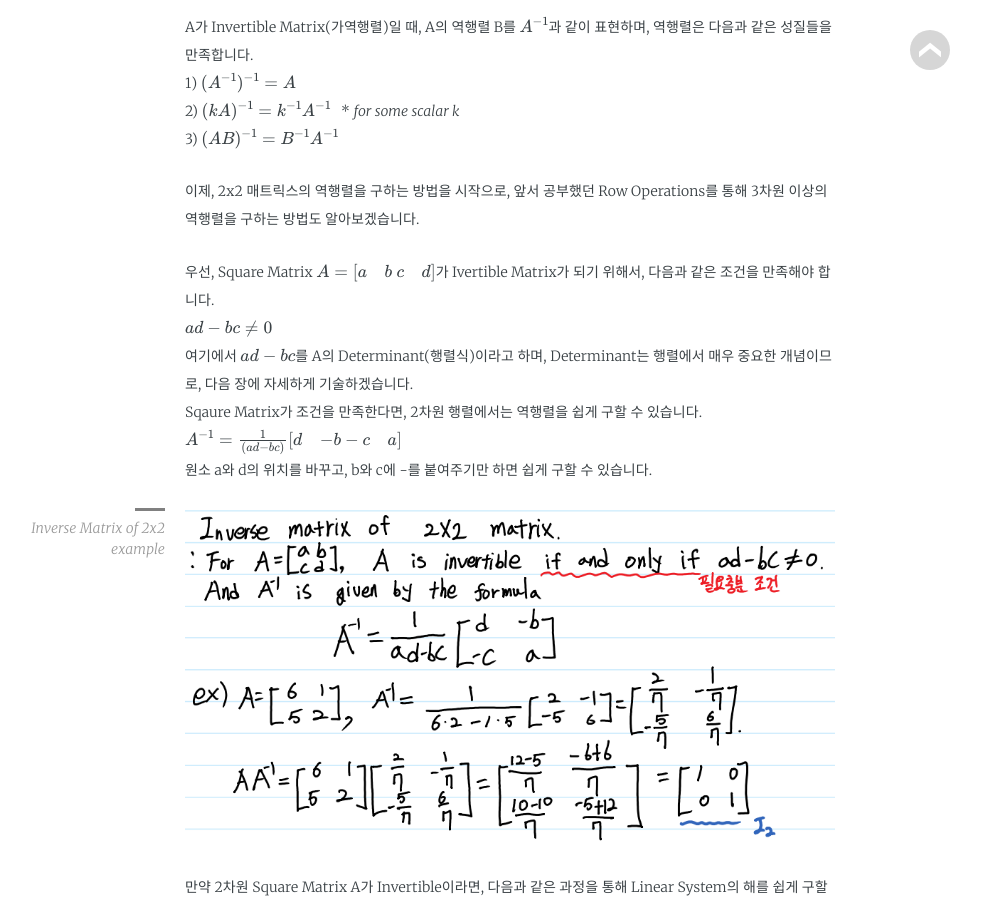
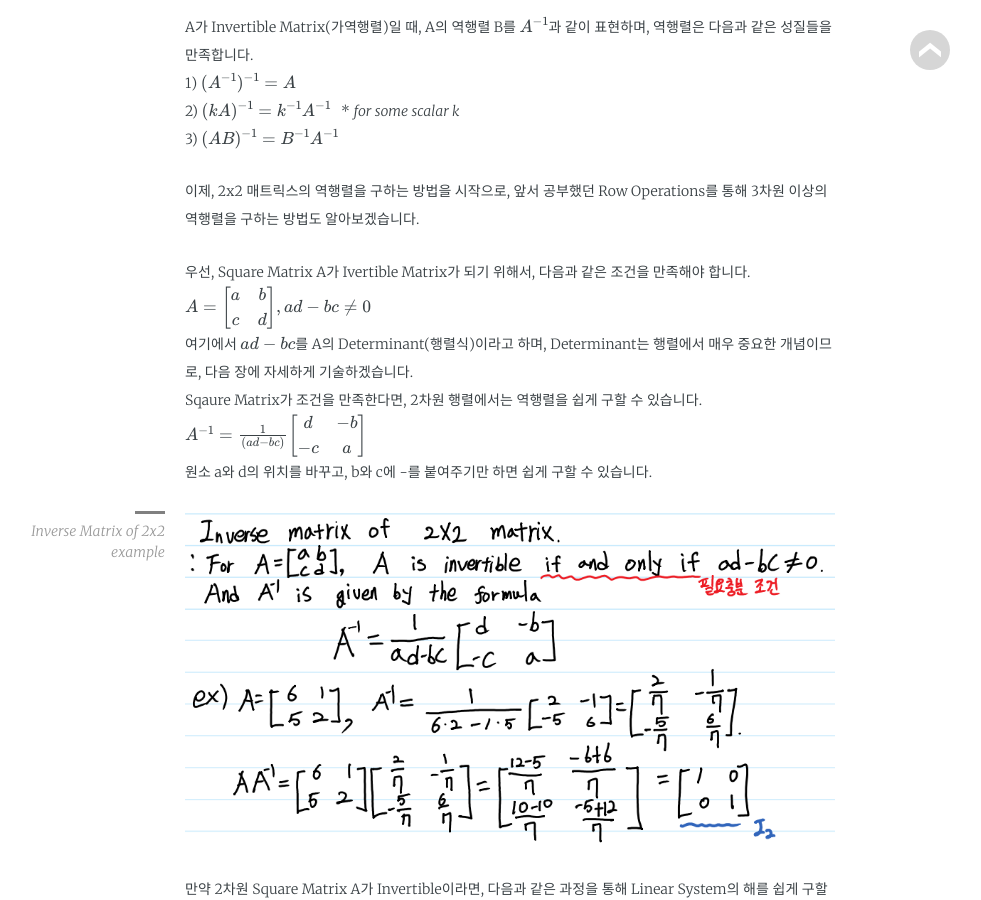
Before and after one commit to TeamLab/jekyllDecent, a Jekyll site: the page built from _posts/2018-04-03-Basic Linear Algebra.md, in a window 1280 px wide and 900 px high, scrolled down 9233 px. Shown: the whole window, without its empty margins (130-1111 px from the left). Built offline with Jekyll 4.4.1, drawn with Linux system fonts in a browser that asks for light colours; some web fonts are replaced; formulas are drawn with MathJax 3.

Commit message:
Update 2018-04-03-Basic Linear Algebra.md

```diff
--- a/_posts/2018-04-03-Basic Linear Algebra.md
+++ b/_posts/2018-04-03-Basic Linear Algebra.md
@@ -194,11 +194,12 @@ A가 Invertible Matrix(가역행렬)일 때, A의 역행렬 B를 $ A^{-1} $과
 
 이제, 2x2 매트릭스의 역행렬을 구하는 방법을 시작으로, 앞서 공부했던 Row Operations를 통해 3차원 이상의 역행렬을 구하는 방법도 알아보겠습니다.
 
-우선, Square Matrix $A=\begin{bmatrix} a & b \\ c & d \end{bmatrix}$가 Ivertible Matrix가 되기 위해서, 다음과 같은 조건을 만족해야 합니다.
-$$ad - bc \neq 0$$
+우선, Square Matrix A가 Ivertible Matrix가 되기 위해서, 다음과 같은 조건을 만족해야 합니다.
+$$A=\begin{bmatrix} a & b \\ c & d \end{bmatrix}, ad - bc \neq 0$$
 여기에서 $ ad - bc$를 A의 Determinant(행렬식)이라고 하며, Determinant는 행렬에서 매우 중요한 개념이므로, 다음 장에 자세하게 기술하겠습니다.
-Sqaure Matrix가 조건을 만족한다면, 2차원 행렬에서는 역행렬을 쉽게 구할 수 있습니다.  $A^{-1} = \frac{1}{(ad - bc)}\left[\begin{array}{ccc}d & -b \\
--c & a \end{array} \right]$
+Sqaure Matrix가 조건을 만족한다면, 2차원 행렬에서는 역행렬을 쉽게 구할 수 있습니다.
+$$A^{-1} = \frac{1}{(ad - bc)}\begin{bmatrix}d & -b \\
+-c & a \end{bmatrix}$$
 원소 a와 d의 위치를 바꾸고, b와 c에 -를 붙여주기만 하면 쉽게 구할 수 있습니다.
 
 <figure>
```
